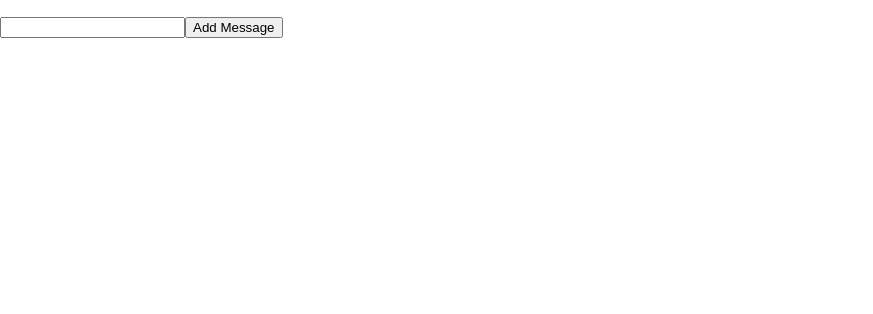
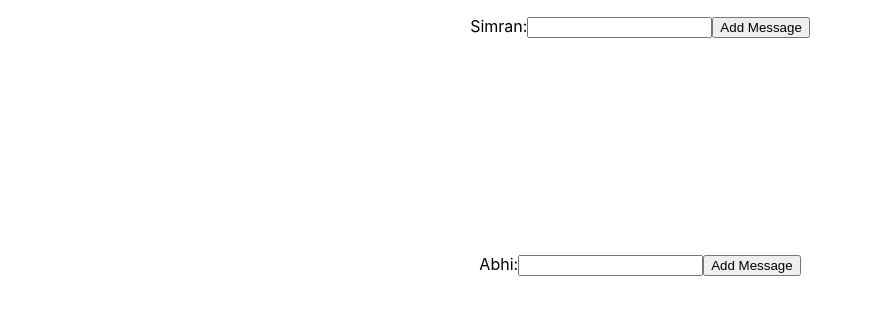
Before and after one commit to midsimm/my-app-redux, a React (Create React App) app: page / in a window 1280 px wide. Shown: the top 314 px of the page, without its empty margins (0-873 px from the left). Built offline with nearby package versions, Linux system fonts and the light colour scheme.

Commit message:
REDUX-0003: Adding another chatbox and sharing messages

```diff
--- a/src/App.css
+++ b/src/App.css
@@ -1,38 +1,16 @@
-.App {
-  text-align: center;
+.messageApp {
+  display: flex;
+  flex-direction: column;
+  justify-content: center;
+  align-items: center;
 }
 
-.App-logo {
-  height: 40vmin;
-  pointer-events: none;
+.margin_top_200 {
+  margin-top: 200px;
 }
 
-@media (prefers-reduced-motion: no-preference) {
-  .App-logo {
-    animation: App-logo-spin infinite 20s linear;
-  }
-}
-
-.App-header {
-  background-color: #282c34;
-  min-height: 100vh;
+/* .abhi {
   display: flex;
   flex-direction: column;
-  align-items: center;
-  justify-content: center;
-  font-size: calc(10px + 2vmin);
-  color: white;
-}
-
-.App-link {
-  color: #61dafb;
-}
-
-@keyframes App-logo-spin {
-  from {
-    transform: rotate(0deg);
-  }
-  to {
-    transform: rotate(360deg);
-  }
-}
+  align-items: end;
+} */
--- a/src/App.js
+++ b/src/App.js
@@ -3,8 +3,9 @@ import MessageBox from './MessageBox';
 
 function App() {
   return (
-    <div>
-      <MessageBox />
+    <div className="messageApp">
+      <MessageBox from="Simran" to="Abhi"/>
+      <MessageBox from="Abhi" to="Simran" className="margin_top_200 abhi"/>
     </div>
   );
 }
--- a/src/MessageBox.js
+++ b/src/MessageBox.js
@@ -1,18 +1,13 @@
-import React, { useState } from "react";
+import React from "react";
 import Messages from "./Messages";
 import MessageInput from "./MessageInput";
-import store from "./store";
 
-const MessageBox = () => {
-    const { getState, subscribe } = store;
-    const [state, setState] = useState(getState());
-
-    subscribe(() => setState(getState()));
+const MessageBox = (props) => {
 
     return (
-        <div>
-            <Messages messages={state.messages} />
-            <MessageInput />
+        <div className={"messageBox " + props.className}>
+            <Messages from={props.from} to={props.to}/>
+            <MessageInput from={props.from}/>
         </div>
     );
 };
--- a/src/MessageInput.js
+++ b/src/MessageInput.js
@@ -1,7 +1,7 @@
 import React, { useState } from "react";
 import store from "./store";
 
-const MessageInput = () => {
+const MessageInput = (props) => {
   const { dispatch } = store;
   const [inputText, setInputText] = useState("");
 
@@ -9,10 +9,20 @@ const MessageInput = () => {
     setInputText(evt.target.value);
   };
 
+  const onPressEnter = (evt) => {
+    if (evt.keyCode === 13) {
+      onClickHandlerAddMessage();
+    }
+  };
+
   const onClickHandlerAddMessage = () => {
     dispatch({
       type: "AddMessage",
-      message: inputText
+      message: {
+        text: inputText,
+        timeStamp: new Date().getTime(),
+        from: props.from
+      }
     });
 
     setInputText("");
@@ -20,7 +30,8 @@ const MessageInput = () => {
 
   return (
     <div>
-      <input value={inputText} onChange={updateInputValue} />
+      <span>{props.from}:</span>
+      <input value={inputText} onChange={updateInputValue} onKeyDown={onPressEnter}/>
       <button icon="add" onClick={onClickHandlerAddMessage}>
         Add Message
       </button>
--- a/src/Messages.js
+++ b/src/Messages.js
@@ -1,14 +1,32 @@
-import React from "react";
+import React, { useState } from "react";
+import store from "./store";
 
 const Messages = (props) => {
-  const messages = props.messages;
+    const [messages, setMessages] = useState([...store.getState().messagesAbhi, ...store.getState().messagesSimran]),
+        { dispatch, subscribe } = store;
 
+    subscribe(() => {
+        setMessages([...store.getState().messagesAbhi, ...store.getState().messagesSimran]);
+    });
+
+    messages.sort((a, b) => {
+        return new Date(a.timeStamp) - new Date(b.timeStamp);
+    });
     return (
         <ul className="messages">
             {
                 messages.map((message, index) => {
                     return (
-              <li key={index}> {message} </li>
+                        <li
+                            style={{ textAlign: props.from === message.from ? "right" : "left" }}
+                            key={index}
+                            onClick={() => dispatch({
+                                type: "DeleteMessage",
+                                id: index,
+                                from: props.from
+                            })}>
+                            {message.text} - {new Date(message.timeStamp).toLocaleTimeString()}
+                        </li>
                     );
                 })
             }
--- a/src/store.js
+++ b/src/store.js
@@ -1,21 +1,45 @@
 //create a reducer
 const reducer = (state, action) => {
     if (action.type === "AddMessage") {
-        return {
-            messages: [...state.messages, action.message]
-        };
+        let newMessage = action.message;
+
+        if(action.message.from === "Abhi") {
+            return {
+                messagesAbhi: [...state.messagesAbhi, newMessage],
+                messagesSimran: state.messagesSimran
+            };
+        } else if(action.message.from === "Simran") {
+            return {
+                messagesAbhi: state.messagesAbhi,
+                messagesSimran: [...state.messagesSimran, newMessage]
+            };
+        }
     } else if (action.type === "DeleteMessage") {
-        return [
-            ...state.messages.slice(0, action.id),
-            ...state.messages.slice(action.id + 1, state.messages.length)
-        ];
-    } else {
-        return state;
+        if(action.from === "Abhi") {
+            return {
+                messagesAbhi: [
+                    ...state.messagesAbhi.slice(0, action.id),
+                    ...state.messagesAbhi.slice(action.id + 1, state.messagesAbhi.length)
+                ],
+                messagesSimran: state.messagesSimran
+            };
+        } else if(action.from === "Simran") {
+            return {
+                messagesAbhi: state.messagesAbhi,
+                messagesSimran: [
+                    ...state.messagesSimran.slice(0, action.id),
+                    ...state.messagesSimran.slice(action.id + 1, state.messagesSimran.length)
+                ]
+            };
+        }
     }
+
+    return state;
 };
 
 const initialState = {
-    messages: []
+    messagesAbhi: [],
+    messagesSimran: []
 };
 
 
```
Also changed, not shown: src/MessageBox.css (added). Lines whose indentation alone changed are shown as unchanged.
